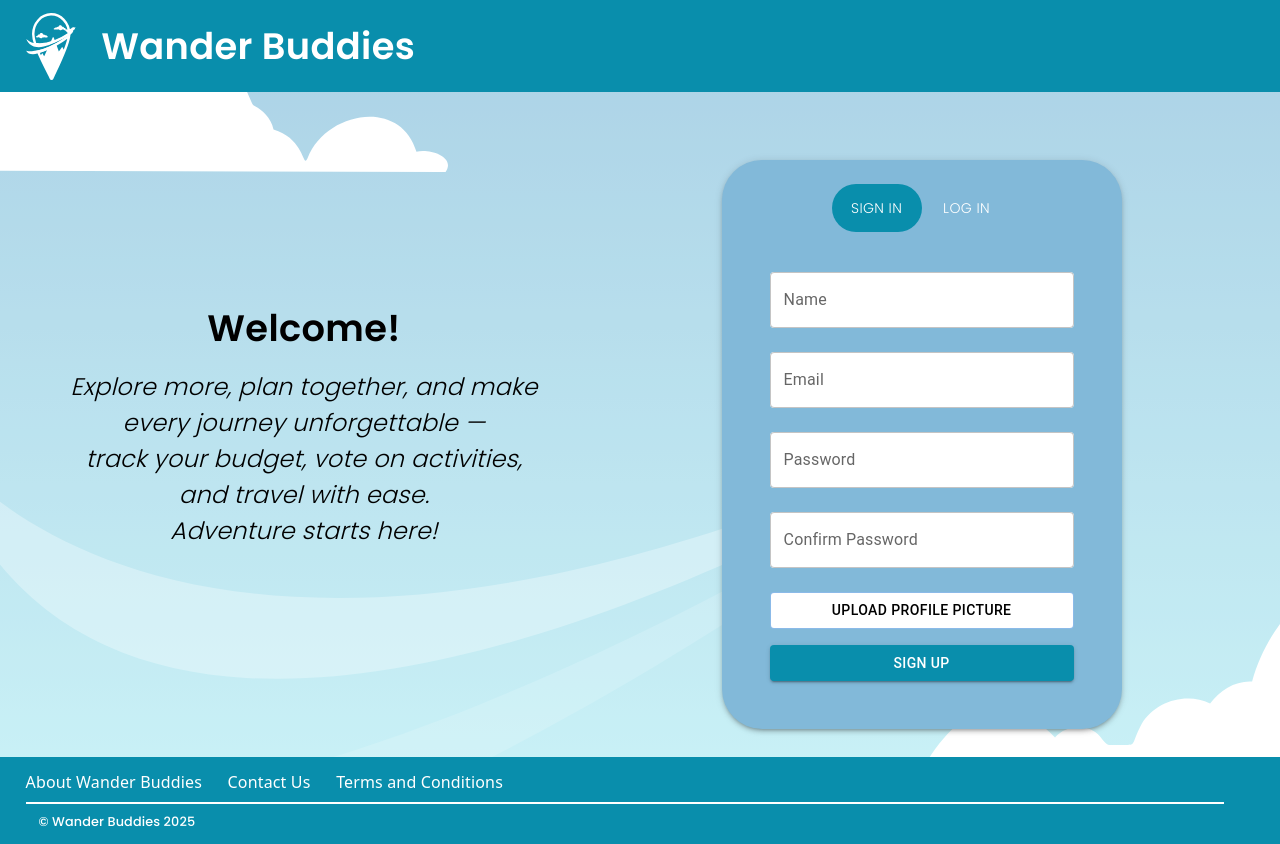
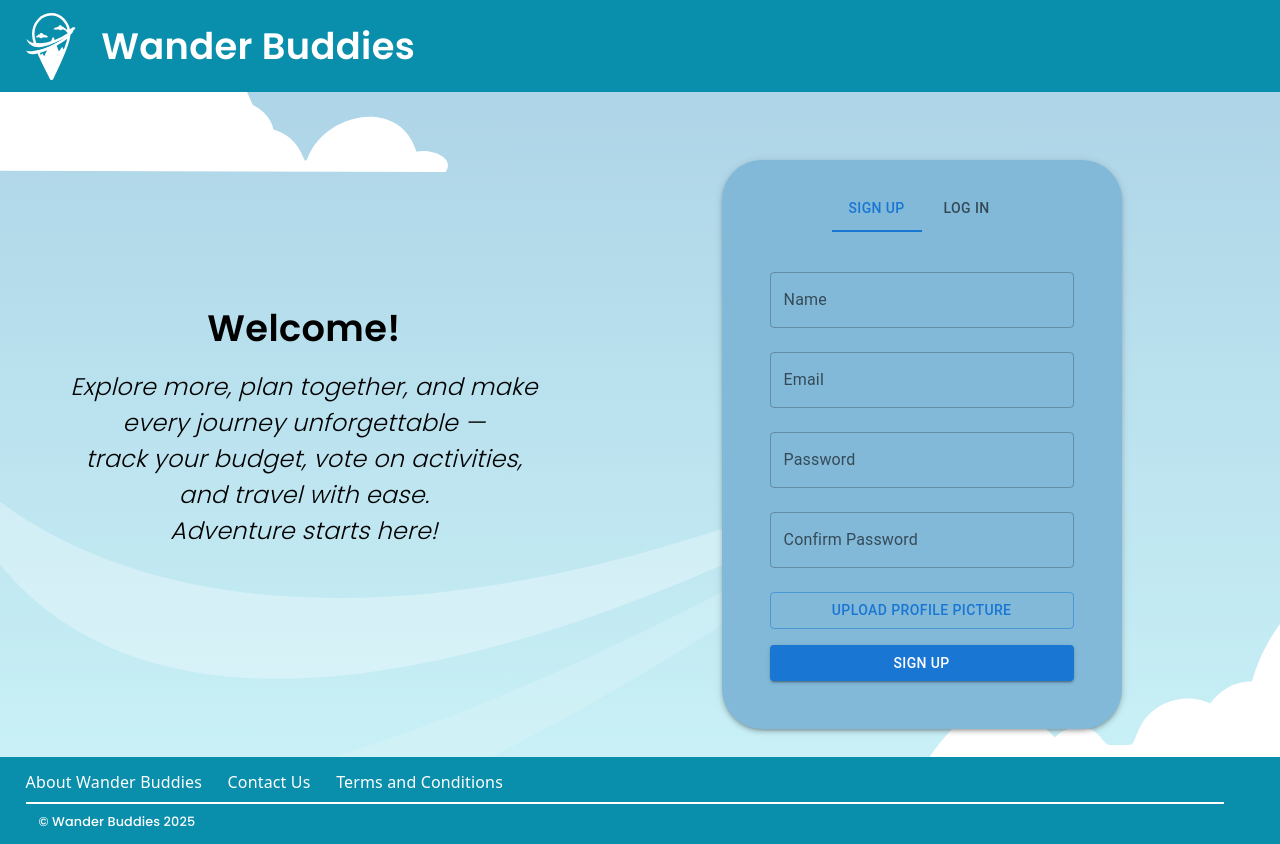
Before and after one commit to dishaap/cmdf-2025, a Next.js app in the folder wander-buddies/: page / in a window 1280 px wide. Built offline with nearby package versions, Linux system fonts and the light colour scheme; no server answers.

Commit message:
Add backend to auth page

```diff
--- a/wander-buddies/src/app/components/AuthTabs.jsx
+++ b/wander-buddies/src/app/components/AuthTabs.jsx
@@ -1,66 +1,121 @@
 "use client";
 
 import React, { useState } from "react";
-import { Box, Tabs, Tab, Typography, TextField, Button } from "@mui/material";
+import { Box, Tabs, Tab, TextField, Button } from "@mui/material";
+import { getAuth, createUserWithEmailAndPassword, signInWithEmailAndPassword } from "firebase/auth";
+import { getStorage, ref, uploadBytes, getDownloadURL } from "firebase/storage";
+import { auth, storage } from "@/lib/firebase";
 
 const AuthTabs = () => {
   const [tabIndex, setTabIndex] = useState(0);
+  const [email, setEmail] = useState("");
+  const [password, setPassword] = useState("");
+  const [name, setName] = useState("");
+  const [confirmPassword, setConfirmPassword] = useState("");
+  const [loading, setLoading] = useState(false);
+  const [profilePic, setProfilePic] = useState(null);
 
-  const handleChange = (event, newIndex) => {
-    setTabIndex(newIndex);
+  const handleChange = (event, newIndex) => setTabIndex(newIndex);
+
+  // Function to handle sign-up
+  const handleSignUp = async () => {
+    if (password !== confirmPassword) {
+      alert("Passwords do not match.");
+      return;
+    }
+
+    setLoading(true);
+    try {
+      const userCredential = await createUserWithEmailAndPassword(auth, email, password);
+      const user = userCredential.user;
+
+      // Upload profile picture (if exists)
+      let profilePicURL = "";
+      if (profilePic) {
+        const profilePicRef = ref(storage, `profile_pics/${user.uid}`);
+        await uploadBytes(profilePicRef, profilePic);
+        profilePicURL = await getDownloadURL(profilePicRef);
+      }
+
+      // Store user in PostgreSQL via API
+      const response = await fetch("/api/auth/register", {
+        method: "POST",
+        headers: { "Content-Type": "application/json" },
+        body: JSON.stringify({ name, email, profilePicURL }),
+      });
+
+      const data = await response.json();
+      if (response.ok) {
+        alert("User signed up successfully!");
+      } else {
+        alert(data.error);
+      }
+    } catch (error) {
+      console.error("Error signing up:", error);
+      alert(error.message);
+    }
+    setLoading(false);
+  };
+
+  // Function to handle log-in
+  const handleLogIn = async () => {
+    setLoading(true);
+    try {
+      const userCredential = await signInWithEmailAndPassword(auth, email, password);
+      const user = userCredential.user;
+
+      // Fetch user data from API
+      const response = await fetch("/api/auth/login", {
+        method: "POST",
+        headers: { "Content-Type": "application/json" },
+        body: JSON.stringify({ email }),
+      });
+
+      const data = await response.json();
+      if (response.ok) {
+        console.log("Logged in user:", data.user);
+        alert("Logged in successfully!");
+      } else {
+        alert(data.error);
+      }
+    } catch (error) {
+      console.error("Error logging in:", error);
+      alert(error.message);
+    }
+    setLoading(false);
   };
 
   return (
     <Box sx={{ width: 400, mx: "auto", mt: 5, p: 3, boxShadow: 3, borderRadius: 10, backgroundColor: "#82b9d9" }}>
       {/* Tabs */}
-      <Tabs
-        value={tabIndex}
-        onChange={handleChange}
-        centered
-        sx={{
-          "& .MuiTab-root": {
-            borderRadius: 10,
-            fontFamily: "var(--font-poppins)",
-            fontWeight: 300,
-          },
-          "& .MuiTab-root.Mui-selected": {
-            backgroundColor: "#098EAC", // Background color of selected tab
-            color: "white", // Text color of selected tab
-          },
-          "& .MuiTabs-indicator": {
-            display: "none", // Remove the default indicator
-          },
-        }}
-      >
-        <Tab label="Sign In" sx={{ color: tabIndex === 0 ? "#098EAC" : "white" }} />
-        <Tab label="Log In" sx={{ color: tabIndex === 1 ? "#098EAC" : "white" }} />
+      <Tabs value={tabIndex} onChange={handleChange} centered>
+        <Tab label="Sign Up" />
+        <Tab label="Log In" />
       </Tabs>
 
-      {/* Sign In Panel */}
+      {/* Sign Up Form */}
       {tabIndex === 0 && (
         <Box sx={{ p: 3 }}>
-          <TextField fullWidth label="Name" margin="normal" sx={{ backgroundColor: "#fff", borderRadius: 1 }} />
-          <TextField fullWidth label="Email" margin="normal" sx={{ backgroundColor: "#fff", borderRadius: 1 }} />
-          <TextField fullWidth label="Password" type="password" margin="normal" sx={{ backgroundColor: "#fff", borderRadius: 1 }} />
-          <TextField fullWidth label="Confirm Password" type="password" margin="normal" sx={{ backgroundColor: "#fff", borderRadius: 1 }} />
-          {/* Upload Picture Button */}
-          <Button variant="outlined" component="label" sx={{ mt: 2, display: "block", color: "#000", backgroundColor: "#fff"}}>
+          <TextField fullWidth label="Name" margin="normal" value={name} onChange={(e) => setName(e.target.value)} />
+          <TextField fullWidth label="Email" margin="normal" value={email} onChange={(e) => setEmail(e.target.value)} />
+          <TextField fullWidth label="Password" type="password" margin="normal" value={password} onChange={(e) => setPassword(e.target.value)} />
+          <TextField fullWidth label="Confirm Password" type="password" margin="normal" value={confirmPassword} onChange={(e) => setConfirmPassword(e.target.value)} />
+          <Button variant="outlined" component="label" sx={{ mt: 2, display: "block" }}>
             Upload Profile Picture
-            <input type="file" hidden />
+            <input type="file" hidden onChange={(e) => setProfilePic(e.target.files[0])} />
           </Button>
-
-          <Button variant="contained" fullWidth sx={{ mt: 2, backgroundColor: "#098EAC", "&:hover": { backgroundColor: "#8DD4D5" } }}>
+          <Button variant="contained" fullWidth sx={{ mt: 2 }} onClick={handleSignUp} disabled={loading}>
             Sign Up
           </Button>
         </Box>
       )}
 
-      {/* Log In Panel */}
+      {/* Log In Form */}
       {tabIndex === 1 && (
-        <Box sx={{ p: 3, display: "flex", flexDirection: "column", justifyContent: "center", alignItems: "center" }}>
-          <TextField fullWidth label="Email" margin="normal" sx={{ backgroundColor: "#fff", borderRadius: 1 }} />
-          <TextField fullWidth label="Password" type="password" margin="normal" sx={{ backgroundColor: "#fff", borderRadius: 1 }} />
-          <Button variant="contained" fullWidth sx={{ mt: 2, backgroundColor: "#098EAC", "&:hover": { backgroundColor: "#8DD4D5" } }}>
+        <Box sx={{ p: 3 }}>
+          <TextField fullWidth label="Email" margin="normal" value={email} onChange={(e) => setEmail(e.target.value)} />
+          <TextField fullWidth label="Password" type="password" margin="normal" value={password} onChange={(e) => setPassword(e.target.value)} />
+          <Button variant="contained" fullWidth sx={{ mt: 2 }} onClick={handleLogIn} disabled={loading}>
             Log In
           </Button>
         </Box>
--- a/wander-buddies/src/lib/firebase.js
+++ b/wander-buddies/src/lib/firebase.js
@@ -1,12 +1,8 @@
 // Import the functions you need from the SDKs you need
 import { initializeApp } from "firebase/app";
-import { getAnalytics } from "firebase/analytics";
+import { getStorage } from "firebase/storage";
 import { getAuth } from "firebase/auth";
-// TODO: Add SDKs for Firebase products that you want to use
-// https://firebase.google.com/docs/web/setup#available-libraries
 
-// Your web app's Firebase configuration
-// For Firebase JS SDK v7.20.0 and later, measurementId is optional
 const firebaseConfig = {
     apiKey: process.env.NEXT_PUBLIC_FIREBASE_API_KEY,
     authDomain: process.env.NEXT_PUBLIC_FIREBASE_AUTH_DOMAIN,
@@ -19,4 +15,6 @@ const firebaseConfig = {
 // Initialize Firebase
 const app = initializeApp(firebaseConfig);
 const auth = getAuth(app);
-const analytics = getAnalytics(app);
+const storage = getStorage(app);
+
+export { app, auth, storage };
--- /dev/null
+++ b/wander-buddies/src/pages/api/auth/login/route.js
@@ -0,0 +1,25 @@
+import { NextResponse } from "next/server";
+import pool from "@/app/lib/db";
+
+export async function POST(req) {
+  try {
+    const { userId } = await req.json();
+
+    if (!userId) {
+      return NextResponse.json({ error: "Missing user ID" }, { status: 400 });
+    }
+
+    const client = await pool.connect();
+    const res = await client.query("SELECT * FROM Users WHERE Email = $1", [userId]);
+    client.release();
+
+    if (res.rows.length > 0) {
+      return NextResponse.json({ user: res.rows[0] }, { status: 200 });
+    } else {
+      return NextResponse.json({ error: "User not found in database" }, { status: 404 });
+    }
+  } catch (error) {
+    console.error("Database error:", error);
+    return NextResponse.json({ error: "Database error" }, { status: 500 });
+  }
+}
--- /dev/null
+++ b/wander-buddies/src/pages/api/auth/register/route.js
@@ -0,0 +1,22 @@
+import { NextResponse } from "next/server";
+import pool from "@/app/lib/db";
+
+export async function POST(req) {
+  try {
+    const { username, email, profilePic } = await req.json();
+
+    if (!username || !email) {
+      return NextResponse.json({ error: "Missing required fields" }, { status: 400 });
+    }
+
+    const result = await pool.query(
+      "INSERT INTO Users (username, email, profilepic) VALUES ($1, $2, $3) RETURNING *",
+      [username, email, profilePic]
+    );
+
+    return NextResponse.json({ user: result.rows[0] }, { status: 201 });
+  } catch (error) {
+    console.error("Database error:", error);
+    return NextResponse.json({ error: "Database error" }, { status: 500 });
+  }
+}
```
